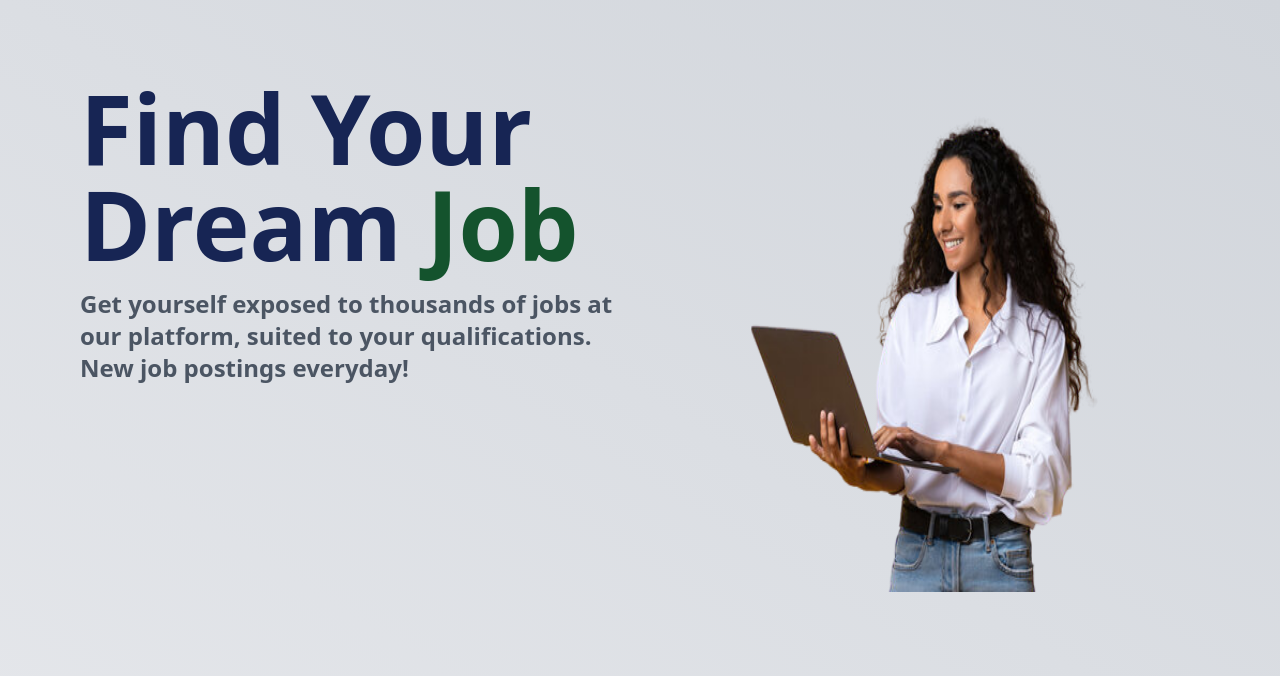
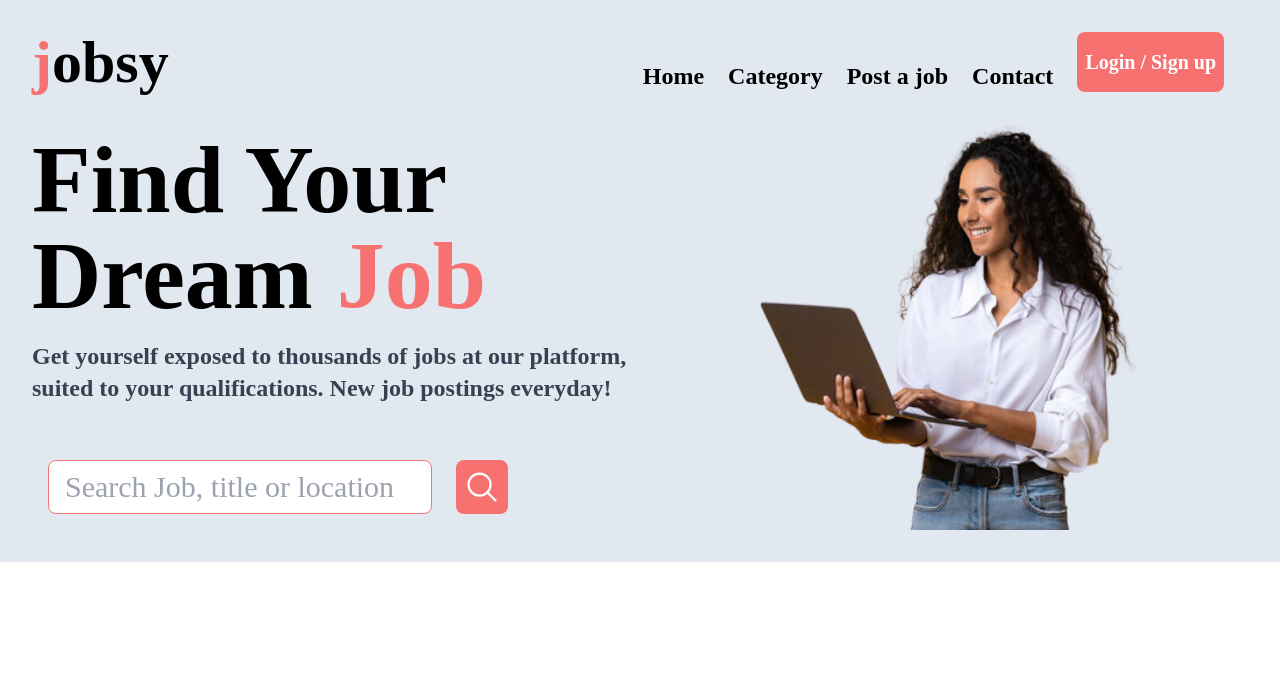
Before and after one commit to codevibesme/JobnFlash, a React (Create React App) app in the folder client/: page / in a window 1280 px wide. Shown: the top 676 px of the page. Built offline with nearby package versions, Linux system fonts and the light colour scheme.

Commit message:
Landing Page, and search component complete

```diff
--- a/client/package.json
+++ b/client/package.json
@@ -6,9 +6,11 @@
   "dependencies": {
     "react": "^18.2.0",
     "react-dom": "^18.2.0",
+    "react-icons": "^4.11.0",
     "react-router": "^6.18.0",
     "react-router-dom": "^6.18.0",
-    "react-scripts": "5.0.1"
+    "react-scripts": "5.0.1",
+    "react-select": "^5.8.0"
   },
   "scripts": {
     "start": "react-scripts start",
--- a/client/src/App.js
+++ b/client/src/App.js
@@ -1,8 +1,10 @@
 import {BrowserRouter as Router, Routes, Route} from 'react-router-dom';
 import LandingPage from "./screens/LandingPage.jsx";
+import Header from './components/Header.jsx';
 function App() {
   return (
     <div className="App">
+      <Header />
       <Router>
         <Routes>
           <Route exact path="/" element={<LandingPage />} />
--- /dev/null
+++ b/client/src/components/Header.jsx
@@ -0,0 +1,21 @@
+import React from "react";
+
+const Header = () => {
+    return (
+        <div className="flex md:flex-row flex-col justify-between w-full p-8 pb-0 bg-slate-200">
+            <div className="w-fit mb-6 md:mb-0 mx-auto md:mx-0">
+                <h1 className="font-bold font-sans text-5xl md:text-6xl"> <span className="text-red-400">j</span>obsy</h1>
+            </div>
+            <div className="flex md:flex-row flex-col ">
+                <h1 className="text-2xl me-2 md:me-6 font-bold hover:text-red-400 hover:scale-105 cursor-pointer md:flex md:items-end">Home</h1>
+                <h1 className="text-2xl me-2 md:me-6 font-bold hover:text-red-400 hover:scale-105 cursor-pointer md:flex md:items-end">Category</h1>
+                <h1 className="text-2xl me-2 md:me-6 font-bold hover:text-red-400 hover:scale-105 cursor-pointer md:flex md:items-end">Post a job</h1>
+                <h1 className="text-2xl me-2 md:me-6 font-bold hover:text-red-400 hover:scale-105 cursor-pointer md:flex md:items-end">Contact</h1>
+                <button className="w-fit text-xl me-2 md:me-6 font-bold text-white bg-red-400 hover:scale-105 cursor-pointer p-1 px-2 rounded-lg">Login / Sign up</button>
+
+            </div>
+        </div>
+    )
+}
+
+export default Header;
--- /dev/null
+++ b/client/src/components/Search.jsx
@@ -0,0 +1,17 @@
+import React from "react";
+import {IoSearchOutline} from 'react-icons/io5'
+
+const Search = () => {
+    return(
+        <div className="w-full mt-10 p-4">
+            <form className="flex">
+                <input placeholder="Search Job, title or location" className="rounded-lg text-3xl py-2 px-4 w-2/3 border focus:outline-none border-red-400 me-6"/>
+                <button className="rounded-lg text-4xl text-white bg-red-400 p-2 hover:scale-105 hover:shadow-md hover:shadow-red-500">
+                    <IoSearchOutline />
+                </button>
+            </form>
+        </div>
+    )
+}
+
+export default Search;
--- a/client/src/index.css
+++ b/client/src/index.css
@@ -1,3 +1,5 @@
 @tailwind base;
 @tailwind components;
 @tailwind utilities;
+@import url('https://fonts.googleapis.com/css2?family=Roboto+Slab:wght@600;800&display=swap');
+@import url('https://fonts.googleapis.com/css2?family=Montserrat:wght@400;500;600;700&display=swap');
--- a/client/src/screens/LandingPage.jsx
+++ b/client/src/screens/LandingPage.jsx
@@ -1,14 +1,20 @@
 import React from "react";
-
+import Search from "../components/Search";
 const LandingPage = () =>{
     return(
-        <div className=" bg-gradient-to-tr from-gray-200 to-gray-300 h-screen w-screen flex p-20" >
-            <div className="w-1/2 h-fit flex flex-col">
-                <h1 className="text-8xl font-bold track-wider text-blue-950 mb-4">Find Your Dream <span className=" text-green-900 h-fit w-fit">Job</span></h1>
-                <p className="text-2xl font-semibold text-gray-600">Get yourself exposed to thousands of jobs at our platform, suited to your qualifications. New job postings everyday!</p>
+        <div className=" bg-slate-200 h-fit w-screen flex flex-col px-8 md:flex-row pb-8" >
+            <div className="w-full md:w-1/2 h-fit flex flex-col pt-10">
+                <h1 className="text-6xl md:text-8xl font-bold track-wider mb-4">Find Your Dream <span className=" text-red-400 h-fit w-fit">Job</span></h1>
+                <p className="text-xl md:text-2xl font-semibold text-gray-700">Get yourself exposed to thousands of jobs at our platform, suited to your qualifications. New job postings everyday!</p>
+                <div className=" hidden md:block">
+                    <Search />
+                </div>
             </div>
-            <div className="w-1/2">
-                <img src="/assets/jobseeker.png" alt="seeker.img" className=" h-4/5"/>
+            <div className="w-full md:w-1/2 flex flex-col">
+                <img src="/assets/jobseeker.png" alt="seeker.img" className=" h-full w-full mx-auto"/>
+                <div className=" block md:hidden">
+                    <Search />
+                </div>
             </div>
         </div>
     )
--- a/client/tailwind.config.js
+++ b/client/tailwind.config.js
@@ -2,7 +2,11 @@
 module.exports = {
   content: ["./src/**/*.{html,js,jsx}"],
   theme: {
-    extend: {},
+    extend: {
+      fontFamily: {
+        'sans': ['Montserrat'],
+      },
+    },
   },
   plugins: [],
 }
```
Also changed, not shown: client/public/assets/Logo.png (added), 1 other file (tests, documents, lock files or other folders).
